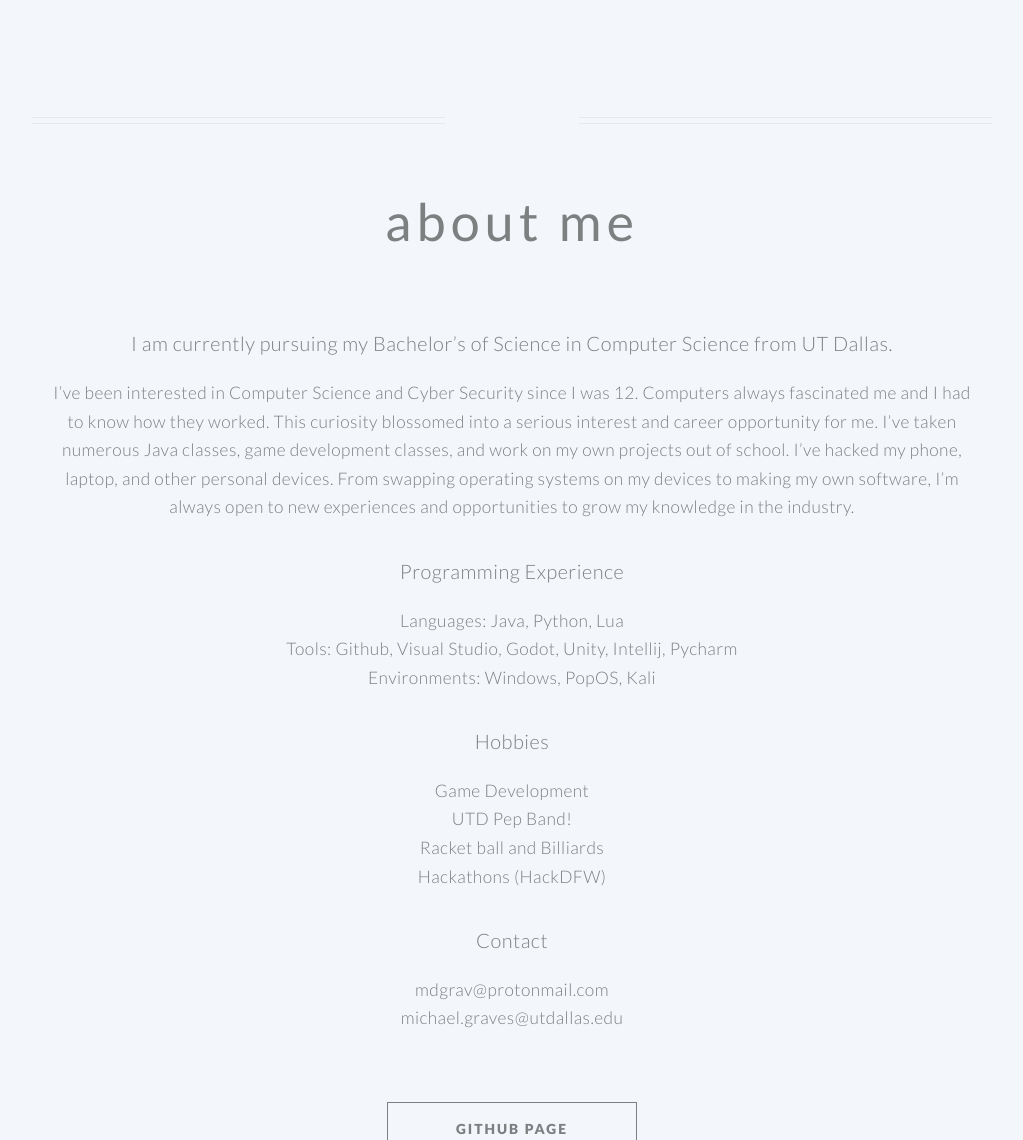
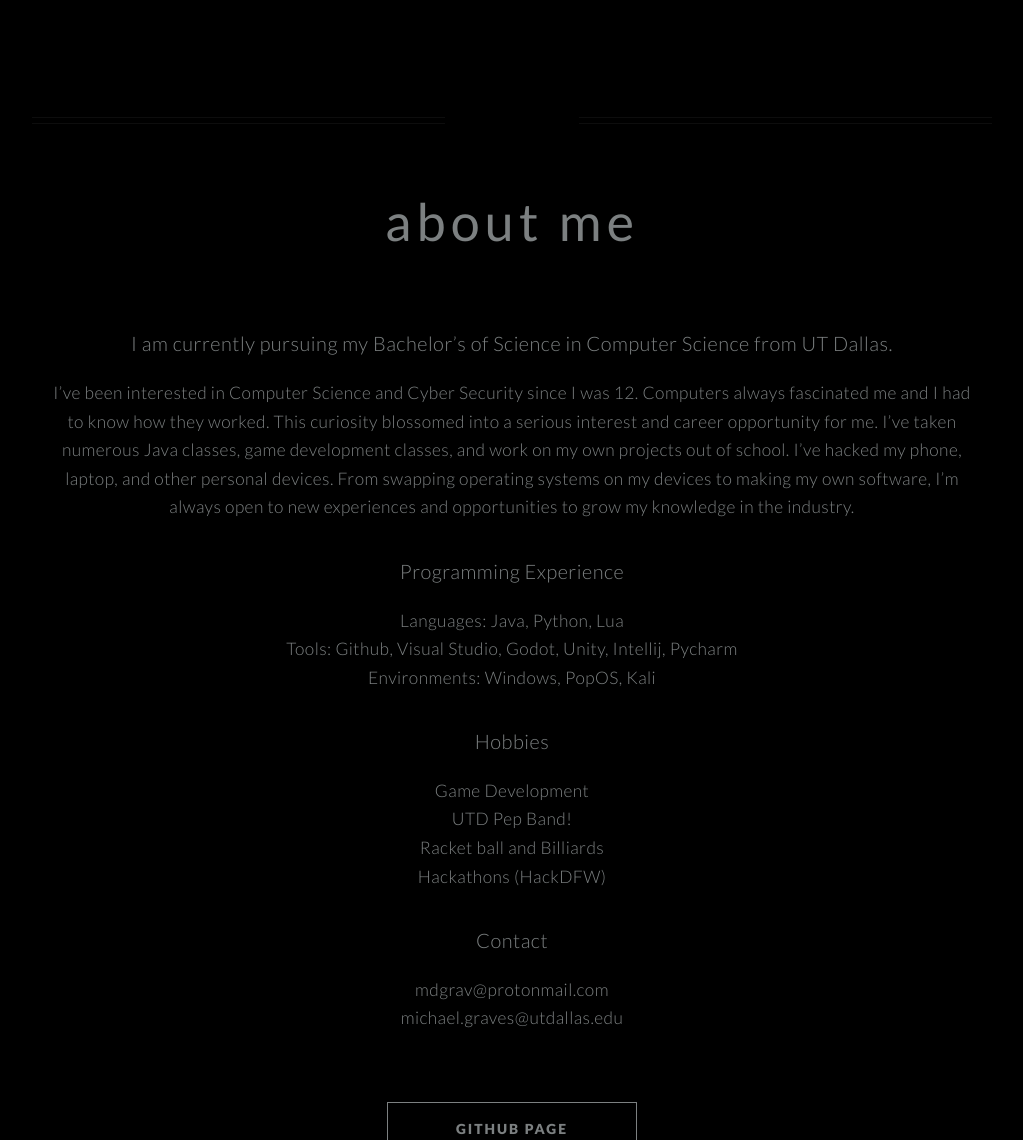
Before and after one commit to michaelgrav/Old-Personal-Website, a Jekyll site: the page built from index.md, in a window 1280 px wide and 1400 px high, scrolled down 280 px. Shown: the part 260-1400 px from the top of the window, without its empty margins (128-1151 px from the left). Built offline with Jekyll 4.4.1, drawn with Linux system fonts in a browser that asks for light colours.

Commit message:
Update style.css

```diff
--- a/css/style.css
+++ b/css/style.css
@@ -9,7 +9,7 @@ custom styles adapted from Twenty by HTML5 Up
 /* Basic */
 
 	body, #skel-layers-wrapper {
-		background: #f3f6fa;
+		background: #000000;
 	}
 
 	body.is-loading * {
```
